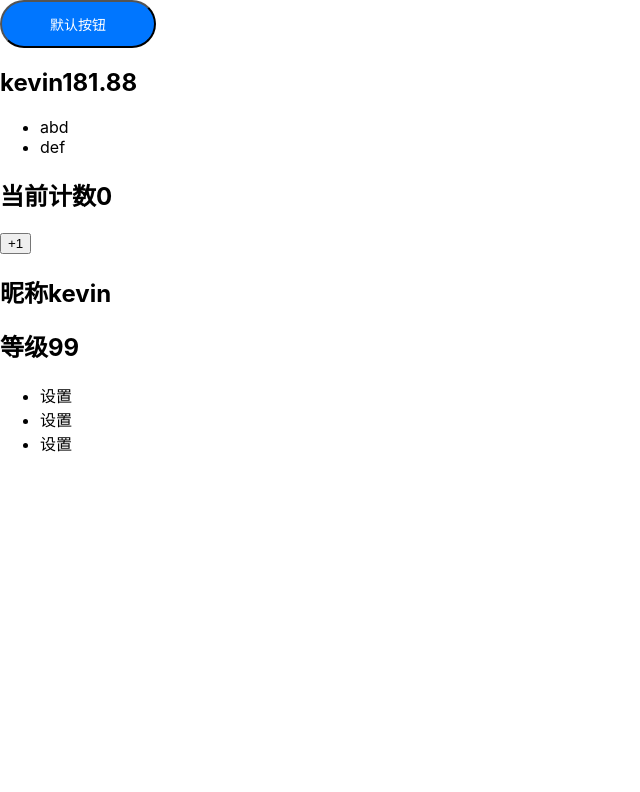
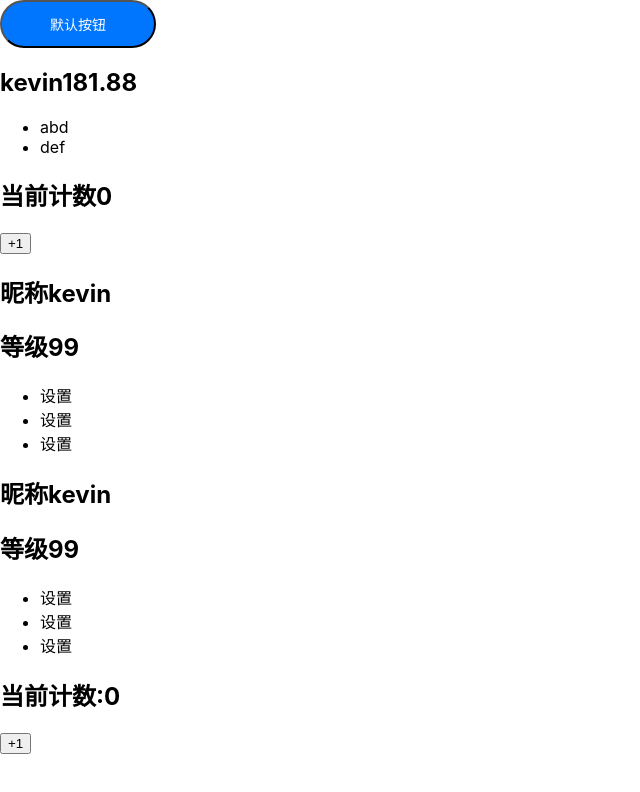
Before and after one commit to gloomyKevin/React_demo, a React (Create React App) app in the folder differentstyles_button/: page / in a window 1280 px wide. Shown: the top 792 px of the page, without its empty margins (0-640 px from the left). Built offline with nearby package versions, Linux system fonts and the light colour scheme.

Commit message:
add setState

```diff
--- a/differentstyles_button/src/App.js
+++ b/differentstyles_button/src/App.js
@@ -6,6 +6,8 @@ import Son_to_Father from './子传父通信';
 import Tab from './组件通信案例TabControl/Tab';
 import './组件通信案例TabControl/style.css'
 import 跨组件通信 from './跨组件通讯/跨组件通信';
+import Context from './跨组件通讯/Context-类组件';
+import WhyUsesetState from './setState/为什么使用setState';
 
 function App() {
   return (
@@ -17,6 +19,8 @@ function App() {
       <Son_to_Father />
       <Tab />
       <跨组件通信 />
+      <Context />
+      <WhyUsesetState />
     </Fragment>
   );
 }
--- /dev/null
+++ b/differentstyles_button/src/setState/为什么使用setState.jsx
@@ -0,0 +1,25 @@
+import React, { Component } from 'react'
+
+export default class WhyUsesetState extends Component {
+    constructor(props) {
+        super(props);
+        this.state = {
+            counter: 0
+        }
+    }
+    render() {
+        const { counter } = this.state;
+        return (
+            <div>
+                <h2>当前计数:{counter}</h2>
+                <button onClick={e => this.increment()}>+1</button>
+            </div>
+        )
+    }
+
+    increment() {
+        this.setState({
+            counter: this.state.counter + 1
+        })
+    }
+}
--- /dev/null
+++ b/differentstyles_button/src/跨组件通讯/Context-类组件.jsx
@@ -0,0 +1,64 @@
+import React, { Component, Fragment } from 'react'
+
+// 创建Context对象
+const UserContext = React.createContext({
+    nickName: "aaa",
+    level: "-1"
+})
+
+// function ProfileHeader(props) {
+//     return (
+//         <div>
+//             <h2>昵称{props.nickName}</h2>
+//             <h2>等级{props.level}</h2>
+//         </div>
+//     )
+// }
+
+class ProfileHeader extends Component {
+    render() {
+        console.log(this.Context);
+        return (
+            <div>
+                <h2>昵称{this.context.nickName}</h2>
+                <h2>等级{this.context.level}</h2>
+
+            </div>
+        )
+    }
+}
+
+ProfileHeader.contextType = UserContext;
+
+function Profile(props) {
+    return (
+        <div>
+            <ProfileHeader />
+            <ul>
+                <li>设置</li>
+                <li>设置</li>
+                <li>设置</li>
+            </ul>
+        </div>
+    )
+}
+
+export default class Context extends Component {
+    constructor(props) {
+        super(props);
+        this.state = {
+            nickName: "kevin",
+            level: 99
+        }
+    }
+    render() {
+        return (
+            <Fragment>
+                <UserContext.Provider value={this.state}>
+                    <Profile />
+                </UserContext.Provider>
+
+            </Fragment>
+        )
+    }
+}
--- a/differentstyles_button/src/跨组件通讯/跨组件通信.jsx
+++ b/differentstyles_button/src/跨组件通讯/跨组件通信.jsx
@@ -12,7 +12,7 @@ function ProfileHeader(props) {
 function Profile(props) {
     return (
         <div>
-            <ProfileHeader nickName={props.nickName} level={props.level} />
+            <ProfileHeader {...props} />
             <ul>
                 <li>设置</li>
                 <li>设置</li>
@@ -31,9 +31,9 @@ export default class 跨组件通信 extends Component {
         }
     }
     render() {
-        const { nickName, level } = this.state;
+        // const { nickName, level } = this.state;
         return (
-            <Profile nickName={nickName} level={level} />
+            <Profile {...this.state} />
         )
     }
 }
```
Also changed, not shown: differentstyles_button/src/跨组件通讯/context-函数组件.jsx (added).
